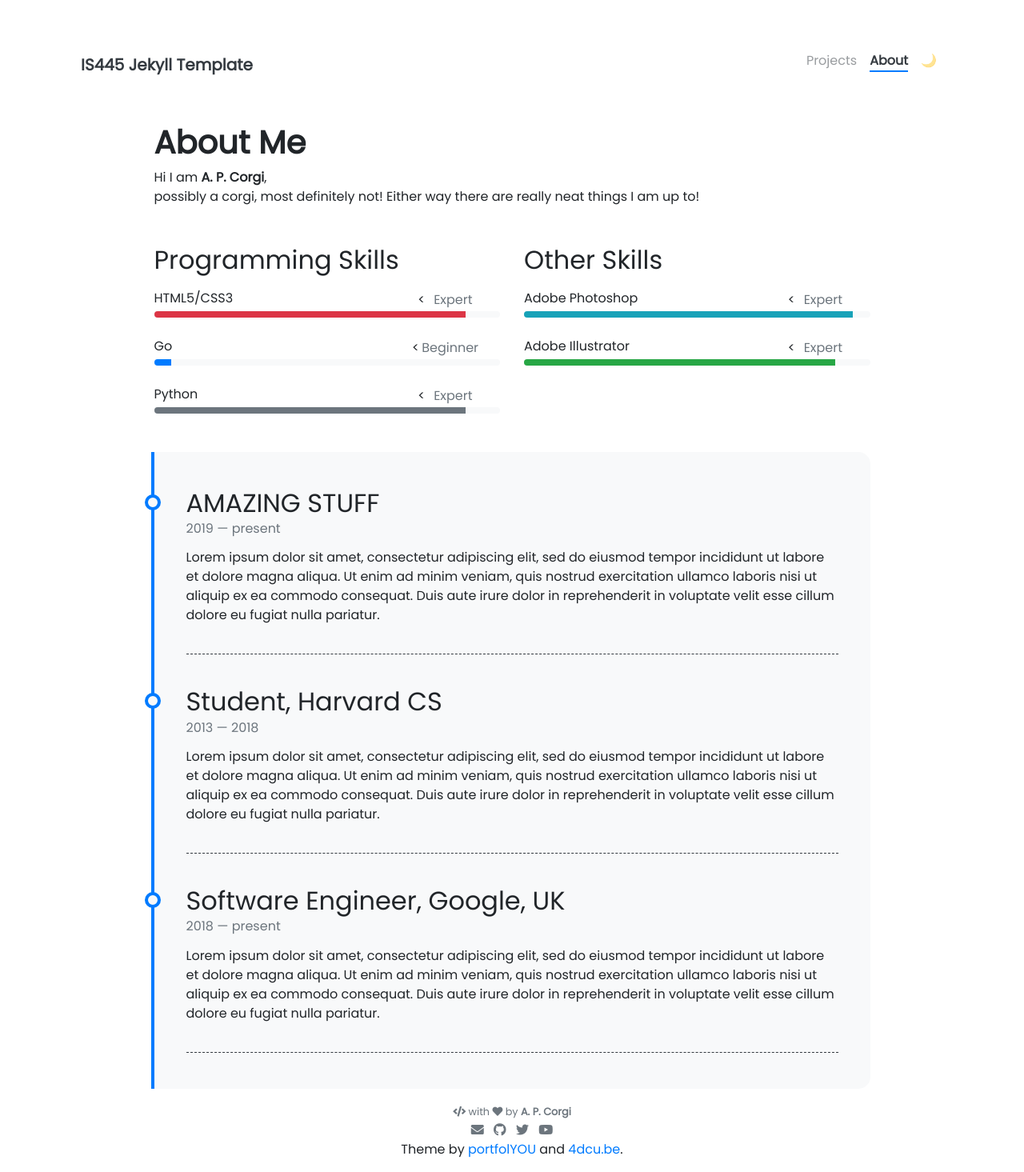
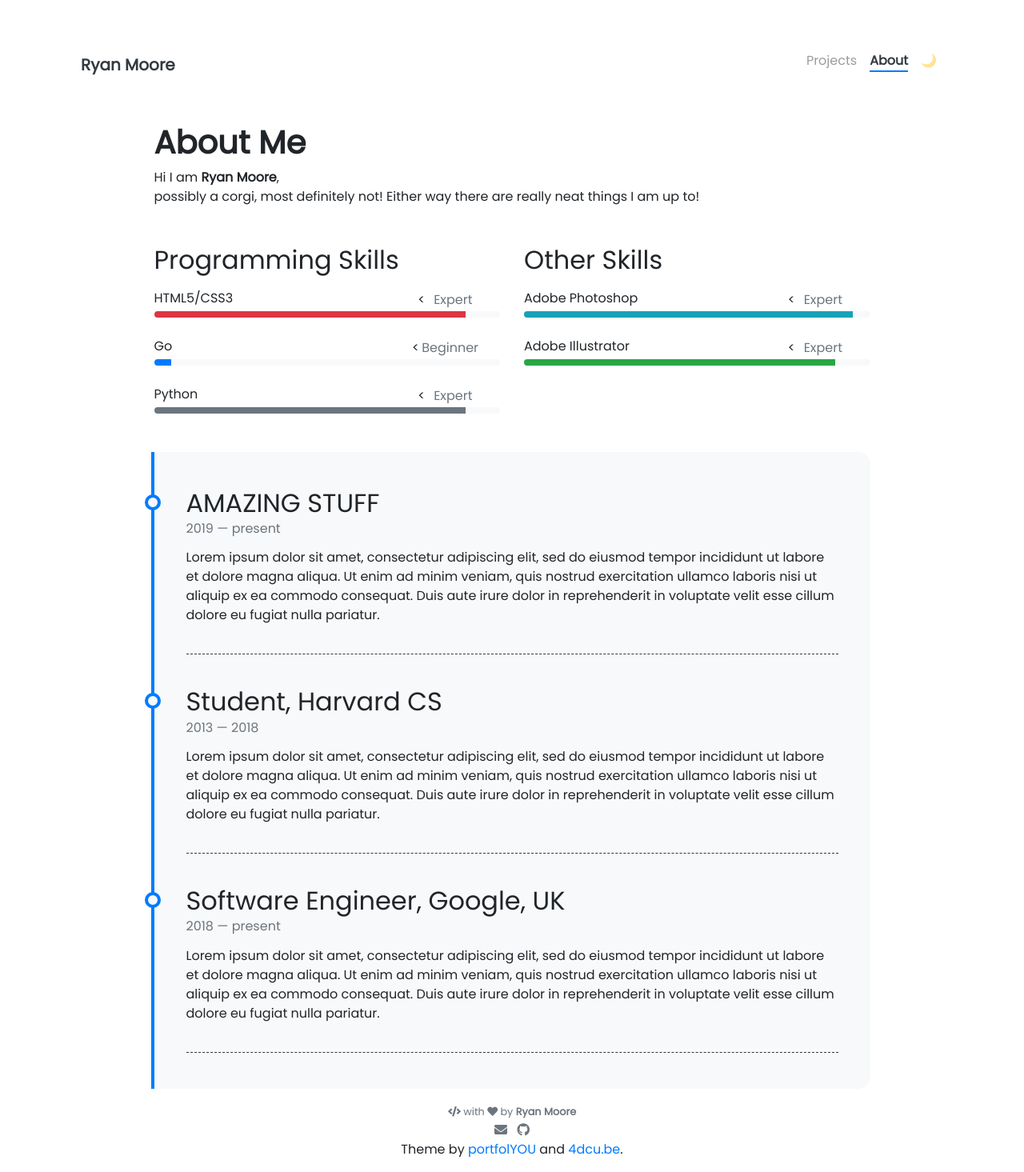
Before and after one commit to mooreram23/mooreram23.github.io, a Jekyll site: the page built from pages/about.md, in a window 1280 px wide. Shown: the whole page at 80% size. Built offline with Jekyll 4.4.1, drawn with Linux system fonts in a browser that asks for light colours; nearby versions of some CDN libraries.

Commit message:
first add updates

```diff
--- a/_config.yml
+++ b/_config.yml
@@ -5,7 +5,7 @@
 # NOTE: it looks like you need to rebuild + repush everytime you update this _config.yml file
 
 ### Site Settings ###
-title               : IS445 Jekyll Template
+title               : Ryan Moore
 description         : >-
                       I am definitely not a corgi!
 baseurl             : ""   # Change to empty quotes if you are hosting your site at <your-username>.github.io directly,
@@ -36,13 +36,13 @@ nav_exclude:                                            # The following paths ar
 
 ### Author Info ###
 author:
-  name              : A. P. Corgi
+  name              : Ryan Moore
   image             : https://media.tenor.com/8RcIoWTKYR4AAAAe/scuze-corgi.png
 #  behance           : your_username
 # dribbble          : your_username
-  email             : username@domain.com
+  email             : ryanm23@illinois.edu
 #  facebook          : your_username
-  github            : jnaiman # JPN
+  github            : mooreram23 # JPN
 # gitlab            : your_username
 # instagram         : your_username
 # kaggle            : your_username
@@ -53,9 +53,9 @@ author:
 # stackoverflow     : your_user_id
 # tumblr            : your_username.tumblr.com
 #  twitch            : your_username
-  twitter           : your_username
+ # twitter           : your_username
 #  vimeo             : your_username
-  youtube           : your_channel_name
+ # youtube           : your_channel_name
 # keybase           : your_username
 
 
```
Also changed, not shown: 9 other files.
